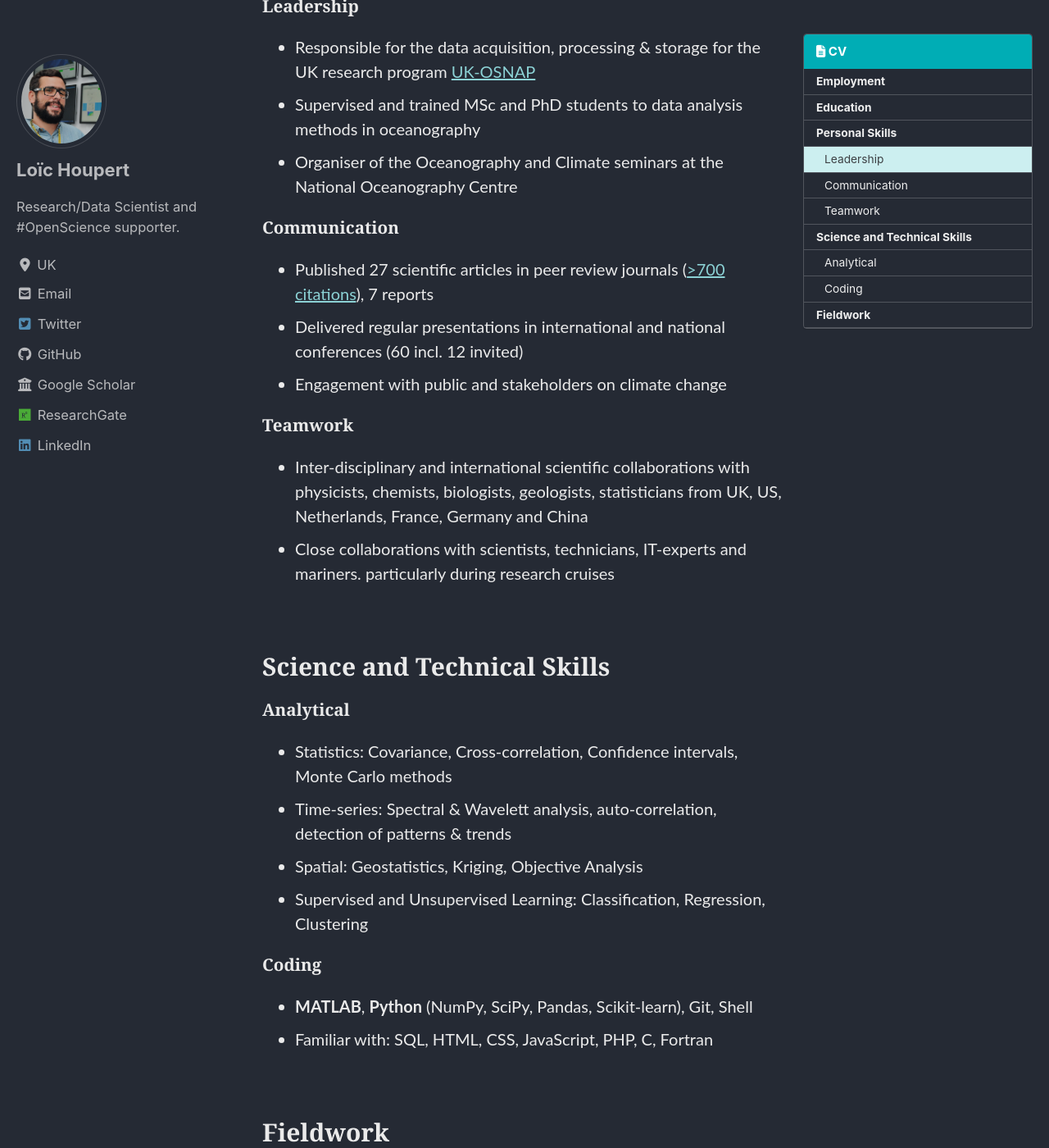
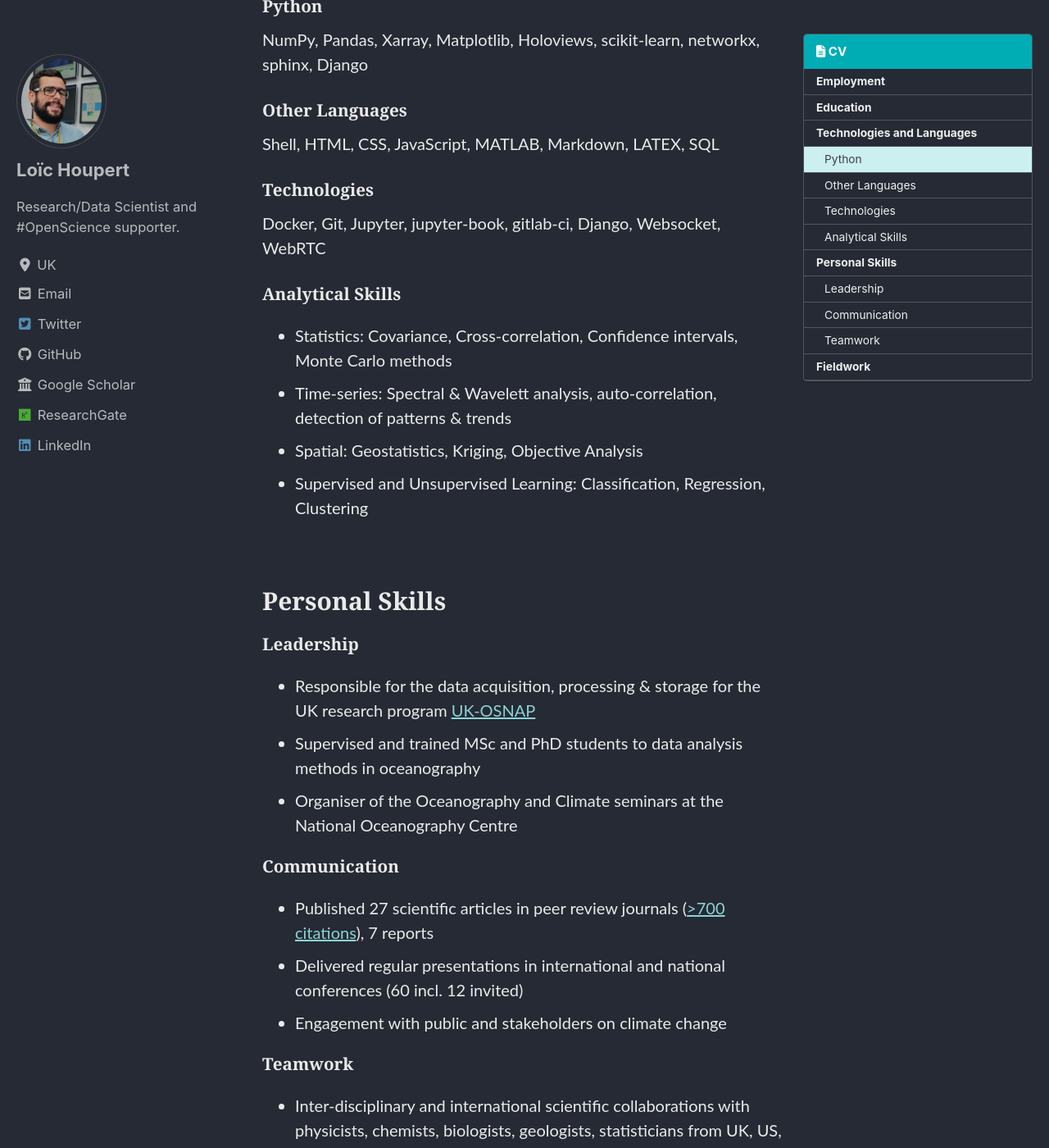
Before and after one commit to lhoupert/lhoupert.github.io, a Jekyll site: the page built from _pages/cv.md, in a window 1280 px wide and 1400 px high, scrolled down 884 px. Shown: the whole window at 82% size. Built offline with Jekyll 4.4.1, drawn with Linux system fonts in a browser that asks for light colours; cached includes are drawn as plain includes; nearby versions of some CDN libraries; some of the changed lines change nothing that is shown; some of the changed text lies outside the part shown.

Commit message:
Update cv.md

```diff
--- a/_pages/cv.md
+++ b/_pages/cv.md
@@ -10,9 +10,9 @@ toc_icon: "file-alt"
 
 #### Employment
 + 2021-   , R&D Software Developer, *[OSE Engineering](http://ose-engineering.fr/){:target="_blank"}, France*
-+ 2019-2021, Research Scientist, *National Oceanography Centre, Southampton*
-+ 2014-2018, Postdoctoral Associate, *Scottish Association for Marine Science, Oban*
-+ 2013–2014, Postdoctoral Associate, *LOCEAN, Paris*
++ 2019-2021, Research Scientist, *[National Oceanography Centre](https://noc.ac.uk/), Southampton*
++ 2014-2018, Postdoctoral Associate, *[Scottish Association for Marine Science](https://www.sams.ac.uk/), Oban*
++ 2013–2014, Postdoctoral Associate, *[LOCEAN](https://www.locean-ipsl.upmc.fr), Paris*
 
 <br/>
 
@@ -20,6 +20,22 @@ toc_icon: "file-alt"
 + 2010–2013, PhD Fellow in Oceanography, *CNRS, Perpignan*
 + 2008–2010, MSc, Atmospheric and Oceanic Physics, *Université Pierre et Marie Curie, Paris*
 + 2005-2008, BSc, Maths-Physics-Chemistry, *Université de Strasbourg*
+
+<br/>
+
+#### Technologies and Languages
+##### Python
+NumPy, Pandas, Xarray, Matplotlib, Holoviews, scikit-learn, networkx, sphinx, Django
+##### Other Languages
+Shell, HTML, CSS, JavaScript, MATLAB, Markdown, LATEX, SQL
+##### Technologies
+Docker, Git, Jupyter,  jupyter-book, gitlab-ci, Django, Websocket, WebRTC
+##### Analytical Skills
+  + Statistics: Covariance, Cross-correlation, Confidence intervals, Monte Carlo methods
+  + Time-series: Spectral & Wavelett analysis, auto-correlation, detection of patterns & trends
+  + Spatial: Geostatistics, Kriging, Objective Analysis
+  + Supervised and Unsupervised Learning: Classification, Regression, Clustering
+
 
 <br/>
 
@@ -38,18 +54,6 @@ toc_icon: "file-alt"
   + Inter-disciplinary and international scientific collaborations with physicists, chemists, biologists, geologists, statisticians from UK, US, Netherlands, France, Germany and China
   + Close collaborations with scientists, technicians, IT-experts and mariners. particularly during research cruises
 
-<br/>
-
-#### Science and Technical Skills
-##### Analytical
-  + Statistics: Covariance, Cross-correlation, Confidence intervals, Monte Carlo methods
-  + Time-series: Spectral & Wavelett analysis, auto-correlation, detection of patterns & trends
-  + Spatial: Geostatistics, Kriging, Objective Analysis
-  + Supervised and Unsupervised Learning: Classification, Regression, Clustering
-
-##### Coding
-  + **MATLAB**, **Python** (NumPy, SciPy, Pandas, Scikit-learn), Git, Shell
-  + Familiar with: SQL, HTML, CSS, JavaScript, PHP, C, Fortran
 
 <br/>
 #### Fieldwork
```
